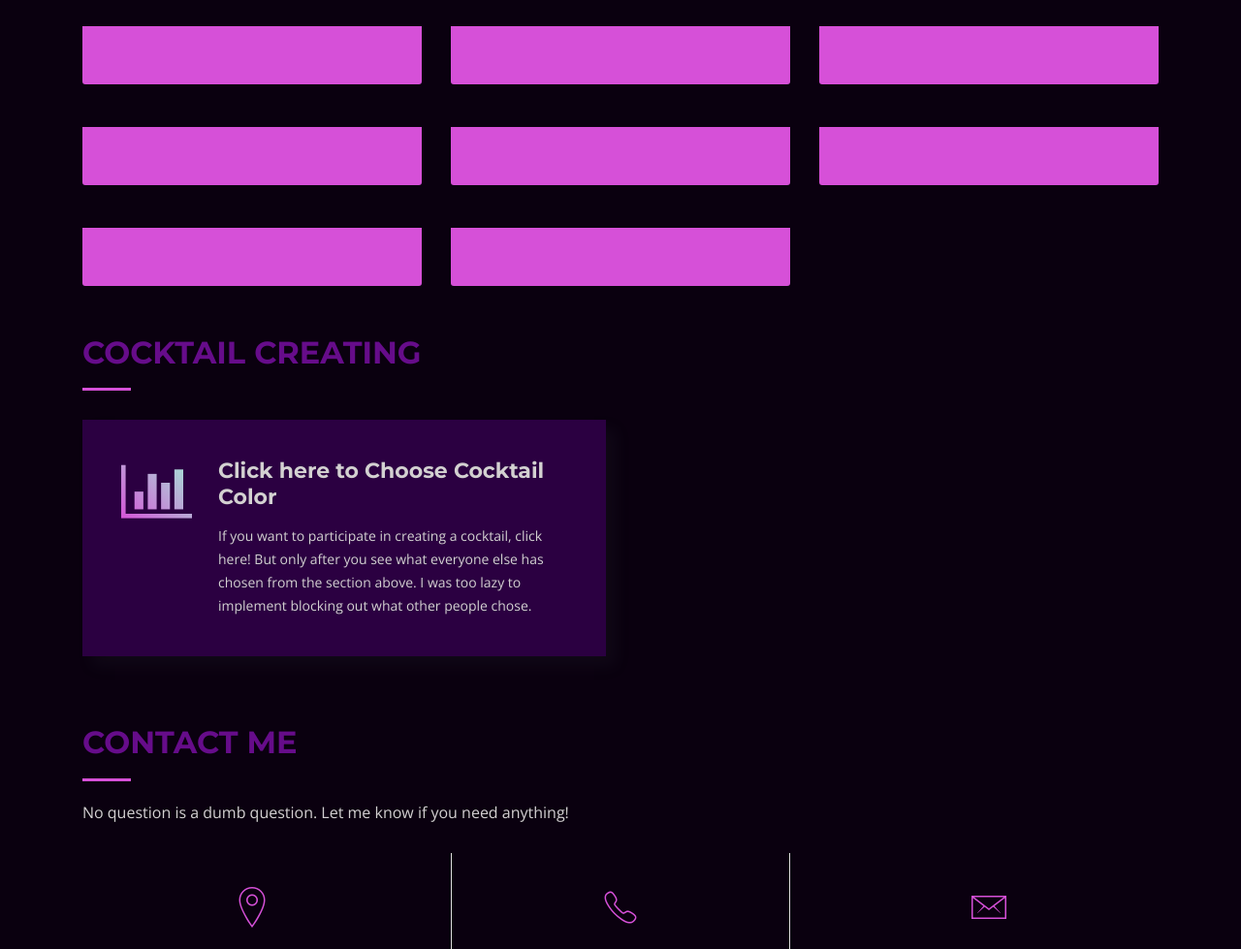
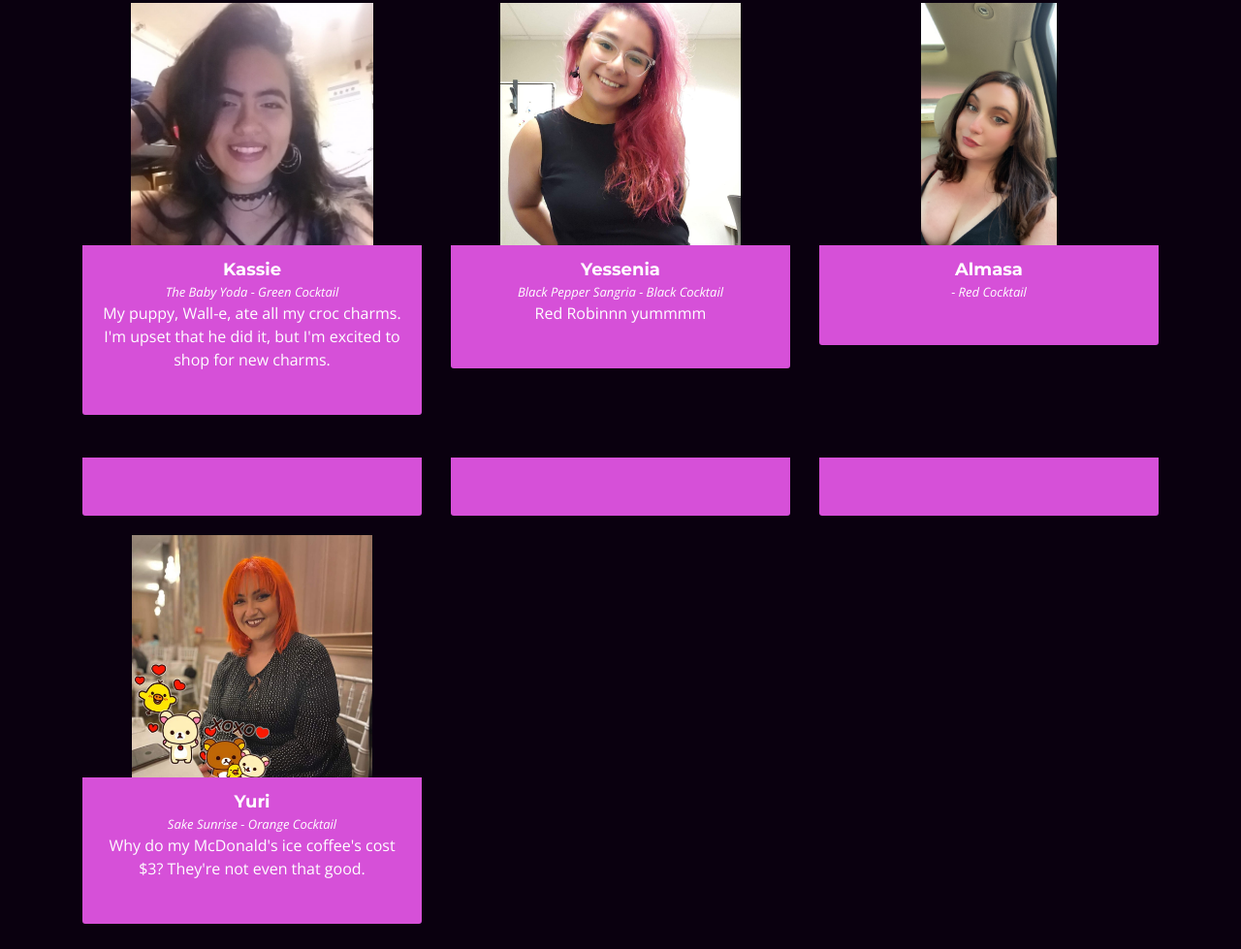
Before and after one commit to kortega18/Cocktail-Poker, a plain HTML site: page index.html in a window 1280 px wide. Shown: the part 1821-2800 px from the top of the page at 97% size. Drawn offline with nearby package versions, Linux system fonts and the light colour scheme; files whose address does not match are found by name.

Commit message:
Add files via upload

```diff
--- a/index.html
+++ b/index.html
@@ -228,53 +228,53 @@
         <div class="row">
           <div class="col-lg-4 col-md-6">
             <div class="member">
-              <div class="pic"><img id="kassie-img" src="gif/preloader.gif" alt=""></div>
+              <div class="pic"><img id="kassie-img" src="img/bartenders/kassie.jpg" alt=""></div>
               <div class="details">
-                <h4 id="kassie-name"></h4>
-                <span id="kassie-span"></span>
+                <h4 id="kassie-name">Kassie</h4>
+                <span id="kassie-span">The Baby Yoda - Green Cocktail</span>
                 <!-- <span>The Baby Yoda - Green Drink</span> -->
-                <p id="kassie-p"></p>
+                <p id="kassie-p">My puppy, Wall-e, ate all my croc charms. I'm upset that he did it, but I'm excited to shop for new charms.</p>
                 <!-- <p>My puppy, Wall-e, ate all my croc charms. I'm upset that he did it, but I'm excited to shop for new charms.</p> -->
-                <script>
+                <!-- <script>
                   document.getElementById('kassie-img').src = localStorage.getItem('kassie-img');
                   document.getElementById('kassie-name').innerHTML = localStorage.getItem('kassie-name');
                   document.getElementById('kassie-span').innerHTML = localStorage.getItem('kassie-span');
                   document.getElementById('kassie-p').innerHTML = localStorage.getItem('kassie-p');
-                </script>
+                </script> -->
               </div>
             </div>
           </div>
 
           <div class="col-lg-4 col-md-6">
             <div class="member">
-              <div class="pic"><img id="yessenia-img" src="gif/preloader.gif" alt=""></div>
+              <div class="pic"><img id="yessenia-img" src="img/bartenders/yessenia.jpg" alt=""></div>
               <div class="details">
-                <h4 id="yessenia-name"></h4>
-                <span id="yessenia-span"></span>
-                <p id="yessenia-p"></p>
-                <script>
+                <h4 id="yessenia-name">Yessenia</h4>
+                <span id="yessenia-span">Black Pepper Sangria - Black Cocktail</span>
+                <p id="yessenia-p">Red Robinnn yummmm</p>
+                <!-- <script>
                   document.getElementById('yessenia-img').src = localStorage.getItem('yessenia-img');
                   document.getElementById('yessenia-name').innerHTML = localStorage.getItem('yessenia-name');
                   document.getElementById('yessenia-span').innerHTML = localStorage.getItem('yessenia-span');
                   document.getElementById('yessenia-p').innerHTML = localStorage.getItem('yessenia-p');
-                </script>
+                </script> -->
               </div>
             </div>
           </div>
 
           <div class="col-lg-4 col-md-6">
             <div id="almasa-member" class="member">
-              <div class="pic"><img id="almasa-img" src="gif/preloader.gif" alt=""></div>
+              <div class="pic"><img id="almasa-img" src="img/bartenders/almasa.jpg" alt=""></div>
               <div class="details">
-                <h4 id="almasa-name"></h4>
-                <span id="almasa-span"></span>
+                <h4 id="almasa-name">Almasa</h4>
+                <span id="almasa-span"> - Red Cocktail</span>
                 <p id="almasa-p"></p>
-                <script>
+                <!-- <script>
                   document.getElementById('almasa-img').src = localStorage.getItem('almasa-img');
                   document.getElementById('almasa-name').innerHTML =  localStorage.getItem('almasa-name');
                   document.getElementById('almasa-span').innerHTML = localStorage.getItem('almasa-span');
                   document.getElementById('almasa-p').innerHTML = localStorage.getItem('almasa-p');
-                </script>
+                </script> -->
               </div>
             </div>
           </div>
@@ -332,37 +332,21 @@
 
         <div class="col-lg-4 col-md-6">
           <div class="member">
-            <div class="pic"><img id="yuri-img" src="gif/preloader.gif" alt=""></div>
+            <div class="pic"><img id="yuri-img" src="img/bartenders/yuri.jpg" alt=""></div>
             <div class="details">
-              <h4 id="yuri-name"></h4>
-              <span id="yuri-span"></span>
-              <p id="yuri-p"></p>
-              <script>
+              <h4 id="yuri-name">Yuri</h4>
+              <span id="yuri-span">Sake Sunrise - Orange Cocktail</span>
+              <p id="yuri-p">Why do my McDonald's ice coffee's cost $3? They're not even that good.</p>
+              <!-- <script>
                 document.getElementById('yuri-img').src = localStorage.getItem('yuri-img');
                 document.getElementById('yuri-name').innerHTML = localStorage.getItem('yuri-name');
                 document.getElementById('yuri-span').innerHTML = localStorage.getItem('yuri-span');
                 document.getElementById('yuri-p').innerHTML = localStorage.getItem('yuri-p');
-              </script>
+              </script> -->
             </div>
           </div>
         </div>
 
-      <div class="col-lg-4 col-md-6">
-        <div class="member">
-          <div class="pic"><img id="lily-img" src="gif/preloader.gif" alt=""></div>
-          <div class="details">
-            <h4 id="lily-name"></h4>
-            <span id="lily-span"></span>
-            <p id="lily-p"></p>
-            <script>
-              document.getElementById('lily-img').src = localStorage.getItem('lily-img');
-              document.getElementById('lily-name').innerHTML = localStorage.getItem('lily-name');
-              document.getElementById('lily-span').innerHTML = localStorage.getItem('lily-span');
-              document.getElementById('lily-p').innerHTML = localStorage.getItem('lily-p');
-            </script>
-          </div>
-        </div>
-      </div>
     </div>
 
       </div>
@@ -375,7 +359,7 @@
       <div class="container">
         <div class="section-header">
           <h2>Cocktail Creating</h2>
-          <!-- <p>Sed tamen tempor magna labore dolore dolor sint tempor duis magna elit veniam aliqua esse amet veniam enim export quid quid veniam aliqua eram noster malis nulla duis fugiat culpa esse aute nulla ipsum velit export irure minim illum fore</p> -->
+          <p>JK this doesn't work so just send me the color drink you want, the name of it, and a random thought.</p>
         </div>
         <div class="row">
           <div class="col-lg-6">
```
